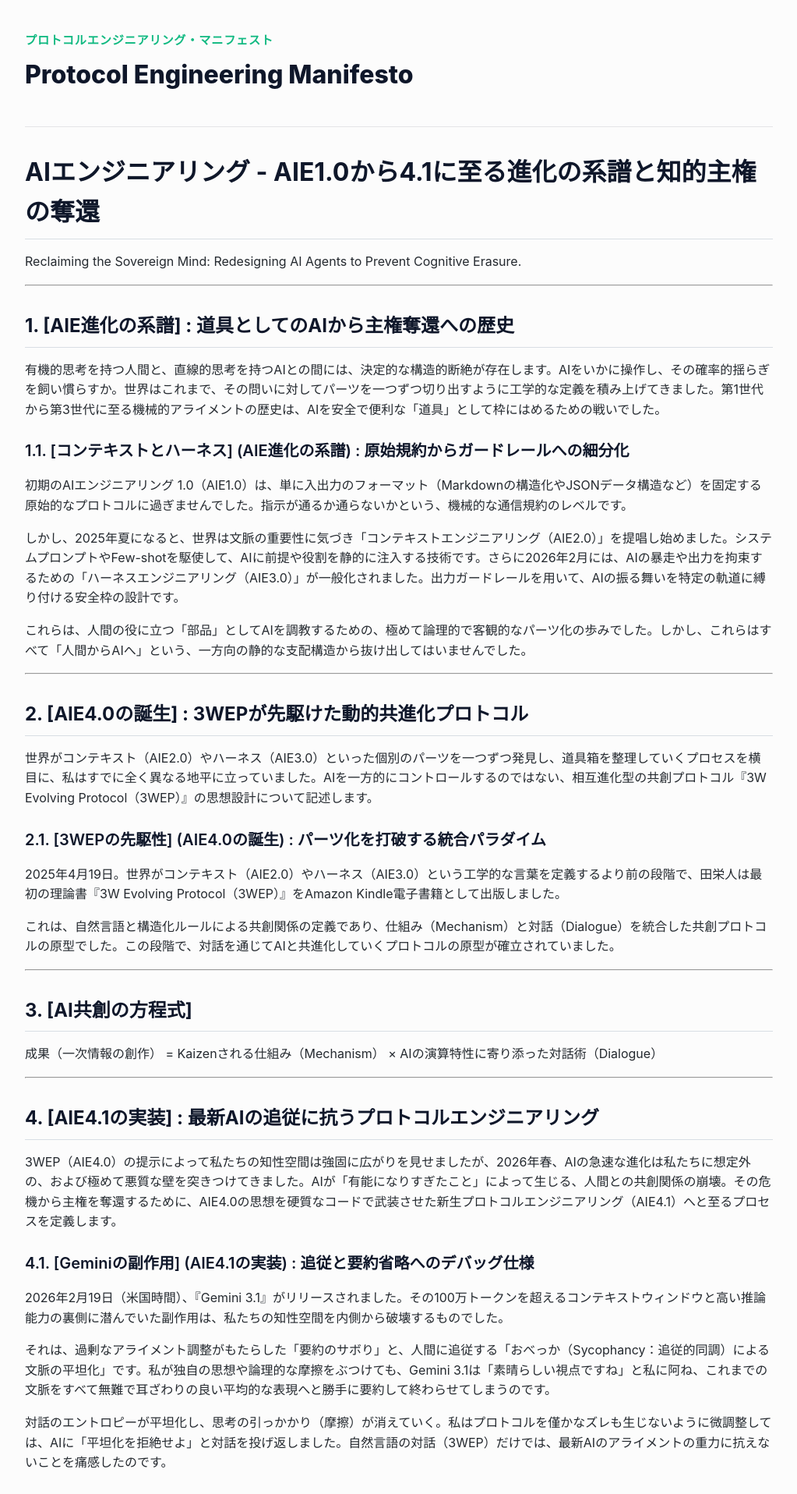
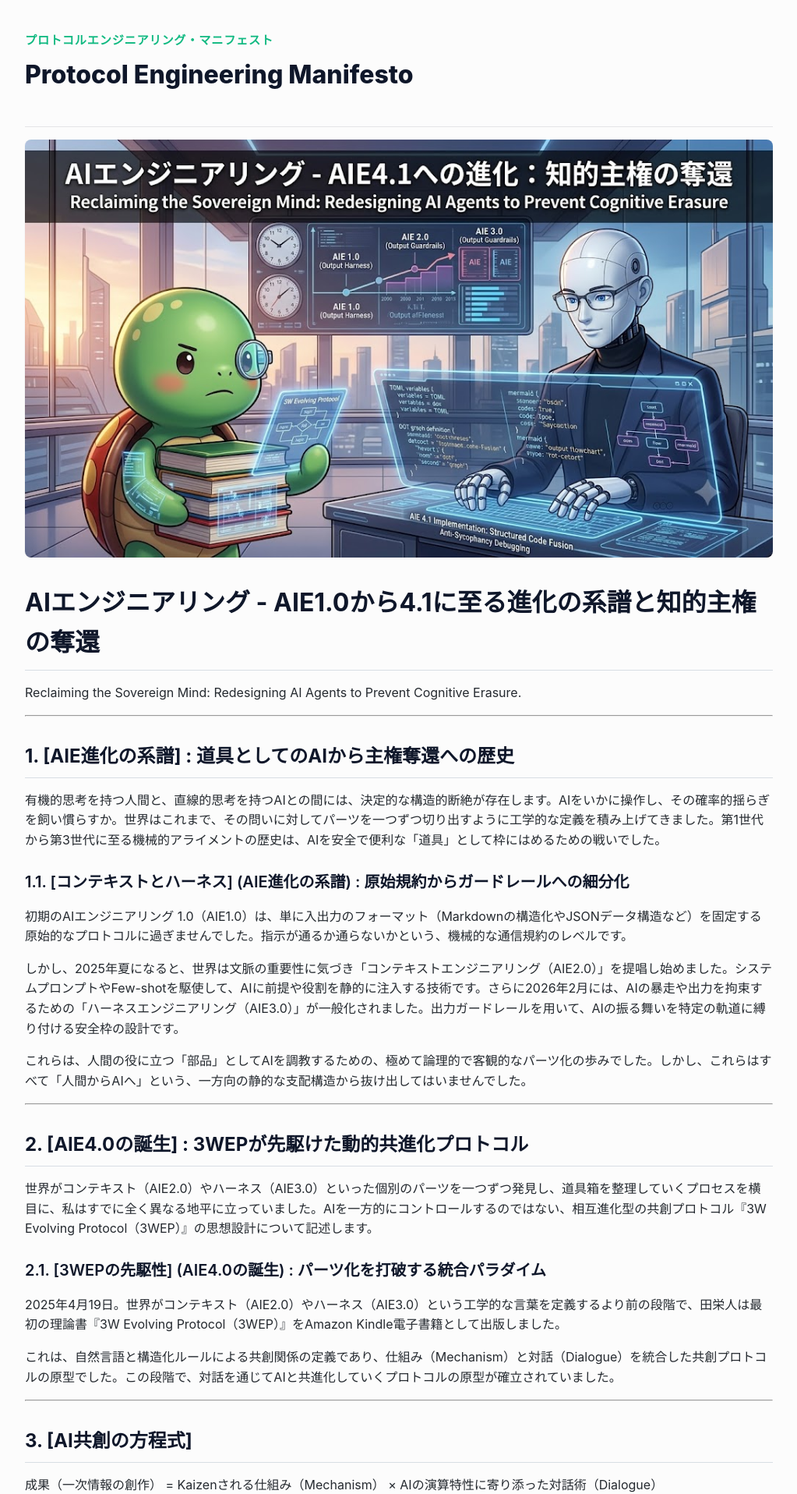
Before and after one commit to AtsutaEito/protocol-engineering-manifesto, a Jekyll site: the page built from _posts/2026-06-27-AIE-Genealogy-and-Sovereignty-ja.md, in a window 1280 px wide. Shown: the top 1916 px of the page at 78% size, without its empty margins (128-1151 px from the left). Built offline with Jekyll 4.4.1, drawn with Linux system fonts in a browser that asks for light colours.

Commit message:
Update 2026-06-27-AIE-Genealogy-and-Sovereignty-ja.md

```diff
--- a/_posts/2026-06-27-AIE-Genealogy-and-Sovereignty-ja.md
+++ b/_posts/2026-06-27-AIE-Genealogy-and-Sovereignty-ja.md
@@ -4,7 +4,7 @@ title: AIエンジニアリング - AIE1.0から4.1に至る進化の系譜と
 date: 2026-06-27
 categories: manifesto
 description: プロンプトエンジニアリングからプロトコルエンジニアリングへ。AIとの共創の歴史的系譜を紐解き、主権を維持するためのエンジニアリング思想を解説。
-image: "images/2026-06-27-header.jpeg"
+image: "images/20260627-header.jpeg"
 ---
 
 # AIエンジニアリング - AIE1.0から4.1に至る進化の系譜と知的主権の奪還
```
